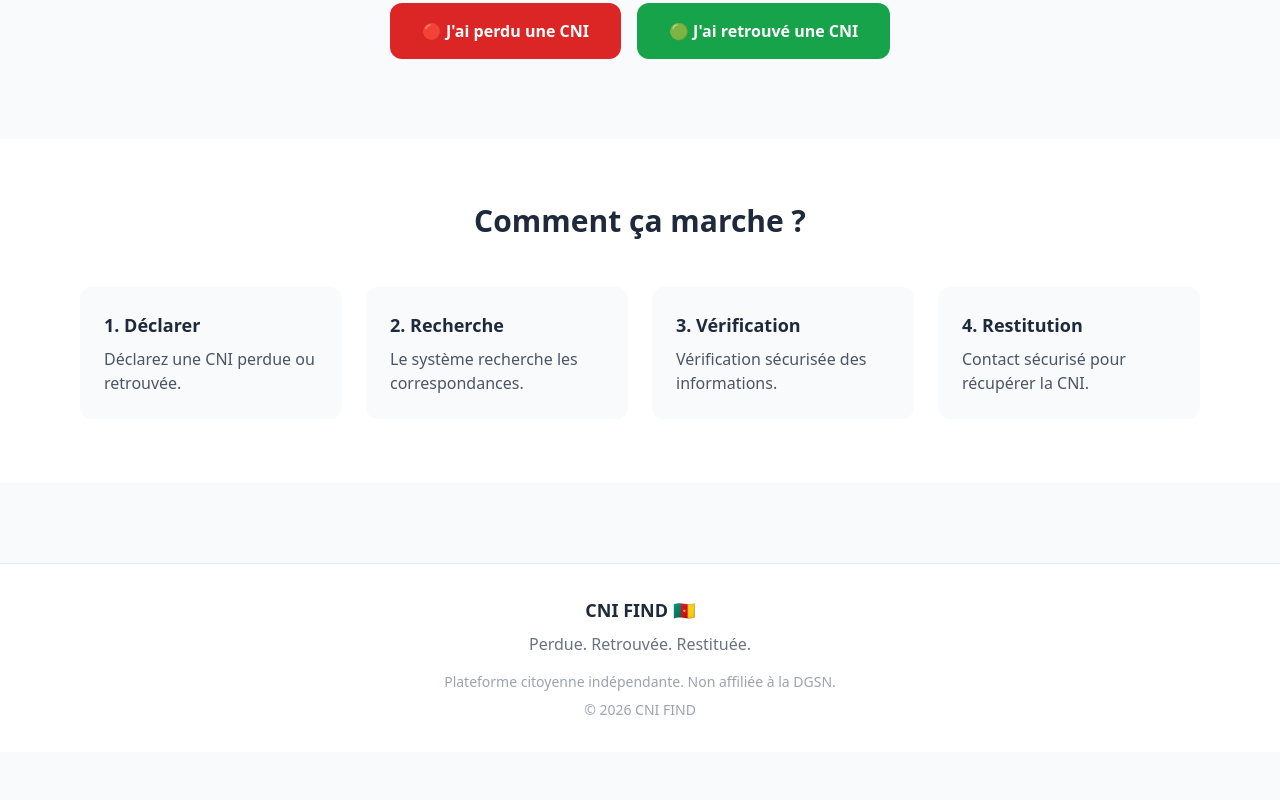
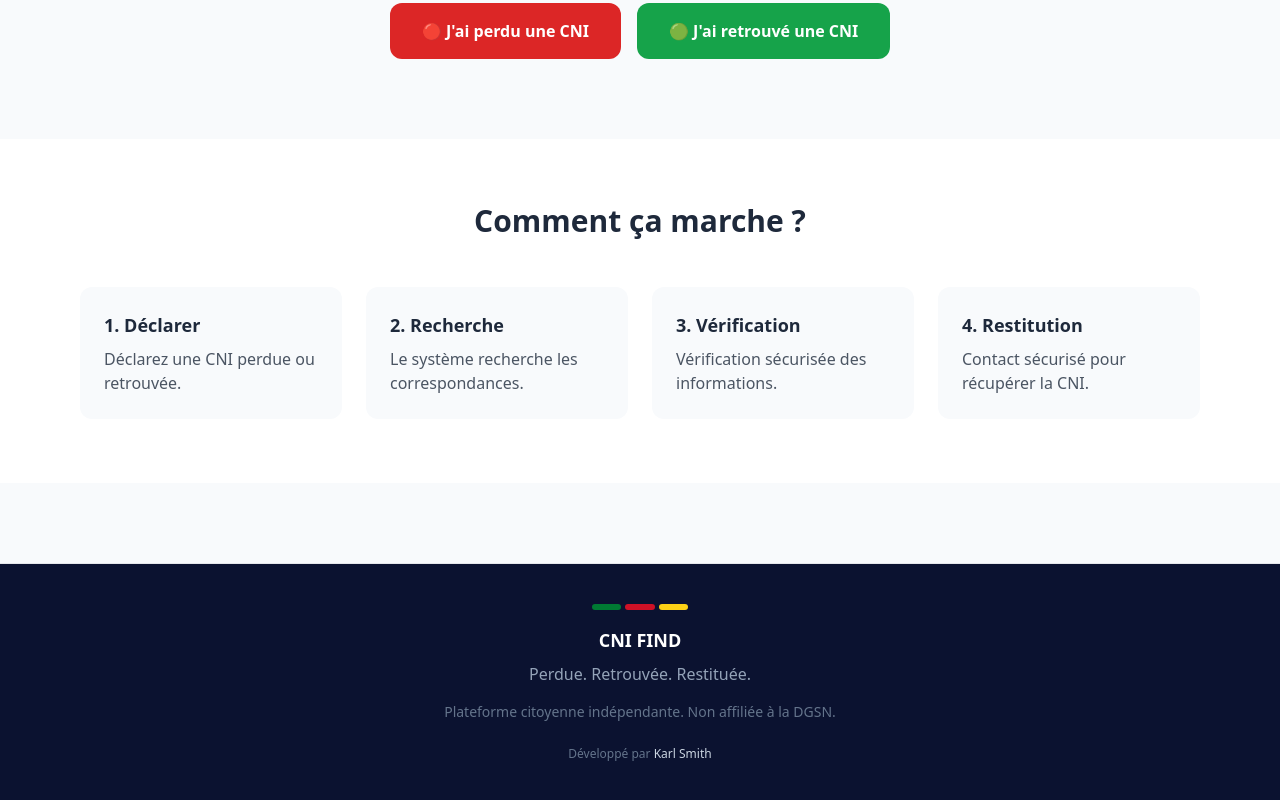
Before and after one commit to freddy-20/CNI-FIND, a Next.js app: page / in a window 1280 px wide. Shown: the part 322-1122 px from the top of the page. Before the commit the page ends 1074 px from the top, so only its background shows below. Built offline with nearby package versions, Linux system fonts and the light colour scheme.

Commit message:
Update Footer.tsx

```diff
--- a/components/shared/Footer.tsx
+++ b/components/shared/Footer.tsx
@@ -1,22 +1,22 @@
 export default function Footer() {
   return (
-    <footer className="border-t bg-white mt-20">
-      <div className="max-w-7xl mx-auto px-4 py-8 text-center">
-        <h3 className="font-bold text-lg">
-          CNI FIND 🇨🇲
-        </h3>
+    <footer className="mt-20 border-t bg-[#0b1230] text-slate-300">
+      <div className="mx-auto max-w-7xl px-4 py-10 text-center">
+        <div className="mx-auto mb-4 flex w-24 justify-center gap-1">
+          <span className="h-1.5 flex-1 rounded-full bg-cameroon-green" />
+          <span className="h-1.5 flex-1 rounded-full bg-cameroon-red" />
+          <span className="h-1.5 flex-1 rounded-full bg-cameroon-yellow" />
+        </div>
 
-        <p className="text-gray-500 mt-2">
-          Perdue. Retrouvée. Restituée.
+        <h3 className="text-lg font-bold text-white">CNI FIND</h3>
+        <p className="mt-2 text-slate-400">Perdue. Retrouvée. Restituée.</p>
+
+        <p className="mx-auto mt-4 max-w-md text-sm text-slate-500">
+          Plateforme citoyenne indépendante. Non affiliée à la DGSN.
         </p>
 
-        <p className="text-sm text-gray-400 mt-4">
-          Plateforme citoyenne indépendante.
-          Non affiliée à la DGSN.
-        </p>
-
-        <p className="text-sm text-gray-400 mt-2">
-          © 2026 CNI FIND
+        <p className="mt-6 text-xs text-slate-500">
+          Développé par <span className="text-slate-300">Karl Smith</span>
         </p>
       </div>
     </footer>
```
